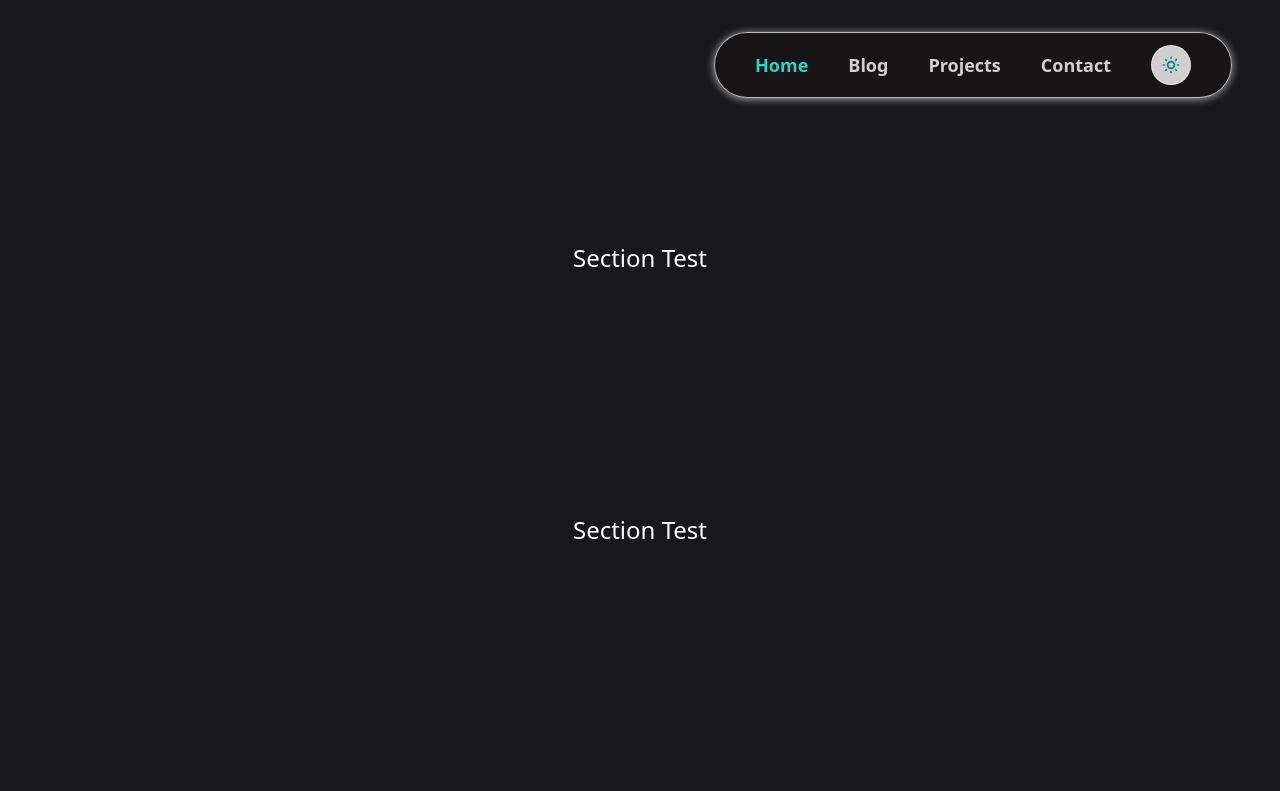
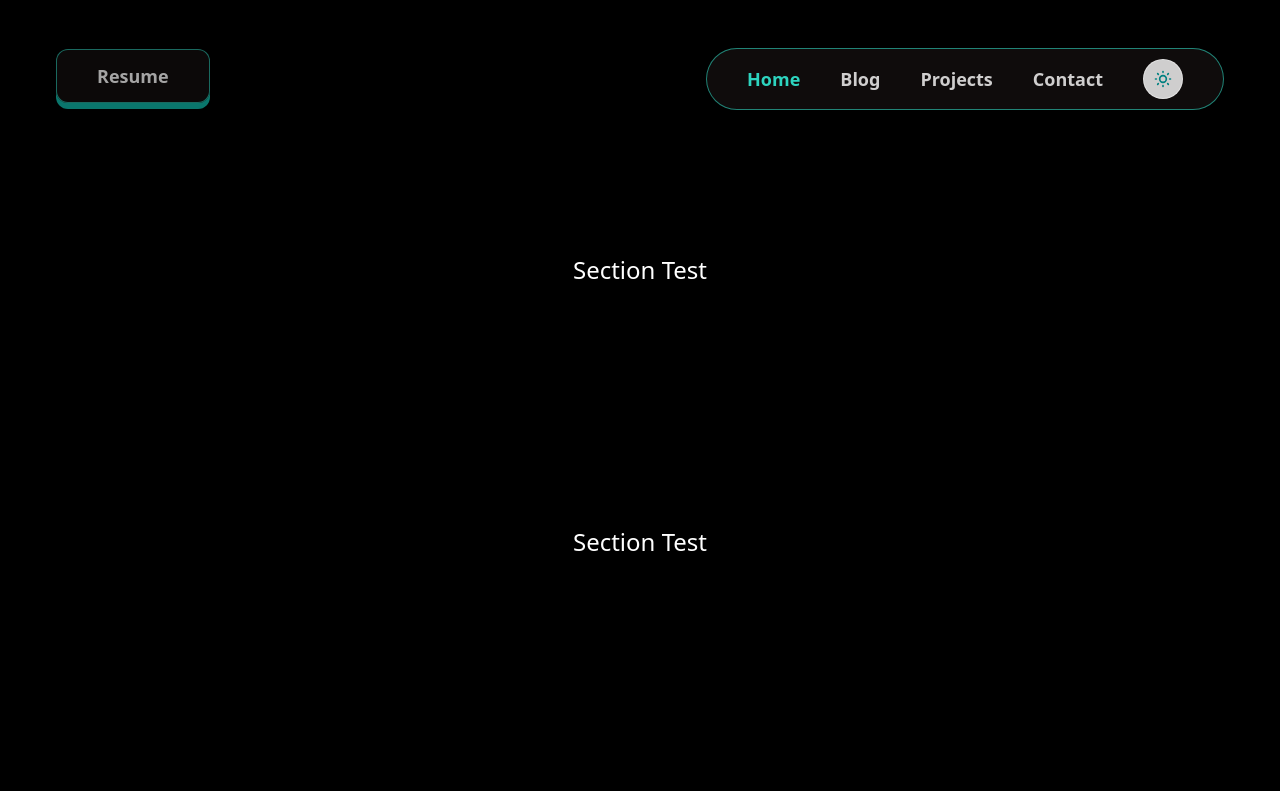
Before and after one commit to harshbhardwaj09/my-Portfolio, a Next.js app: page / in a window 1280 px wide. Shown: the top 791 px of the page. Built offline with nearby package versions, Linux system fonts and the light colour scheme.

Commit message:
resume button

```diff
--- a/src/app/layout.tsx
+++ b/src/app/layout.tsx
@@ -7,9 +7,10 @@ export default function RootLayout({
   children: React.ReactNode;
 }) {
   return (
-    <html lang="en" className="bg-[#18181b]">
+    // <html lang="en" className="bg-[#18181b]">
+    <html lang="en" className="bg-black">
       <body>
-        <div className="mx-auto max-w-7xl px-4 sm:px-6 lg:px-8">
+        <div className="mx-auto max-w-7xl px-4 sm:px-6 lg:px-8 py-8">
           <Navbar />
           <main>{children}</main>
           <Footer />
--- /dev/null
+++ b/src/components/layout/navBar/ResumeButton.tsx
@@ -0,0 +1,27 @@
+export const ResumeButton = () => (
+  <a
+    href="/resume.pdf"
+    target="_blank"
+    rel="noopener noreferrer"
+    className="
+  opacity-80
+    px-10 py-3
+    rounded-xl
+    text-base md:text-lg font-semibold
+      text-white/80
+      hover:text-white
+    bg-[#191514]/60
+    border border-teal-400/60
+    shadow-[0_6px_0_#0d9488]
+    -translate-y-[3px]
+    hover:translate-y-[-1px]
+    hover:shadow-[0_4px_0_#0d9488]
+    active:translate-y-[3px]
+    active:shadow-none
+    transition-all duration-150
+    whitespace-nowrap
+  "
+  >
+    Resume
+  </a>
+);
--- a/src/components/layout/navBar/index.tsx
+++ b/src/components/layout/navBar/index.tsx
@@ -2,6 +2,7 @@
 
 import { SunMedium, MoonStar } from "lucide-react";
 import { useEffect, useState, useRef } from "react";
+import { ResumeButton } from "./ResumeButton";
 
 export default function NavBar() {
   const [dark, setDark] = useState(true);
@@ -27,18 +28,20 @@ export default function NavBar() {
   };
 
   return (
-    <header className="sticky top-0 z-50 flex justify-end my-4 p-4">
+    // <header className="sticky top-0 z-50 flex justify-center">
+    <header className="sticky top-0 z-50 flex justify-between items-center px-6 py-4">
+      <ResumeButton />
       <div
         className="
           inline-flex items-center gap-10
-          px-10 py-3
+          px-10 py-2.5
           text-base md:text-lg font-semibold
           text-white
           bg-[#191514]/60
           backdrop-blur-md
-          border-[1.5px] border-white/70
+          border-[1.5px] border-teal-400/60
           rounded-full
-          shadow-[1px_1px_8px_rgba(255,255,255,0.3),-1px_1px_8px_rgba(255,255,255,0.4)]
+          shadow-[1px_1px_8px_teal,-1px_1px_8px_teal-400/60]
         "
       >
         <a href="/#" className="text-teal-400 cursor-pointer whitespace-nowrap">
```
Also changed, not shown: 1 other file (tests, documents, lock files or other folders).
